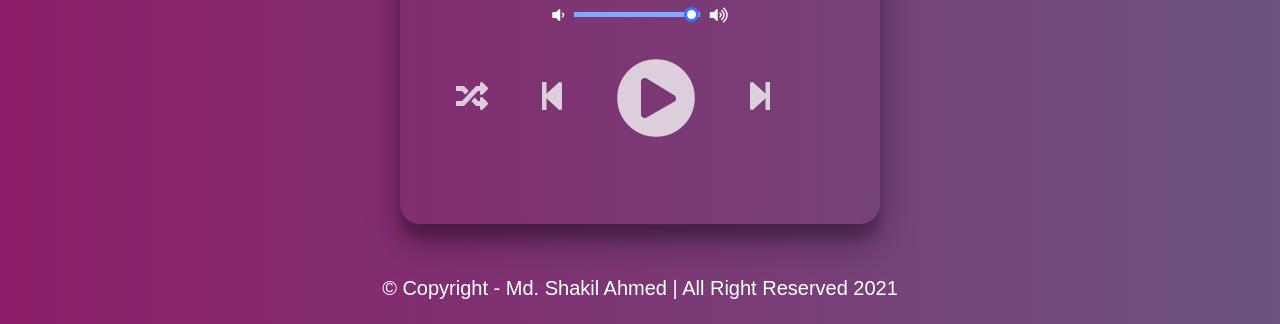
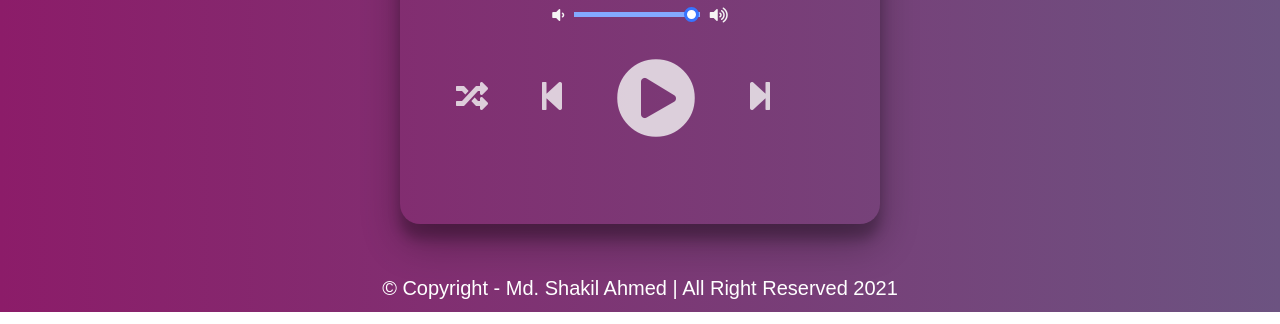
Before and after one commit to codermdshakil/music-player, a plain HTML site: page index.html in a window 1280 px wide. Shown: the part 540-864 px from the top of the page. Drawn offline with Linux system fonts and the light colour scheme; some icons are missing.

Commit message:
Update index.html

```diff
--- a/index.html
+++ b/index.html
@@ -60,7 +60,7 @@
             </div>
        </div>
    </div>
-   <div class="creadit py-3 text-center">
+   <div class="creadit mt-3 pb-1 text-center">
        <h5>&copy Copyright - Md. Shakil Ahmed | All Right Reserved 2021</h5>
    </div>
 
```
